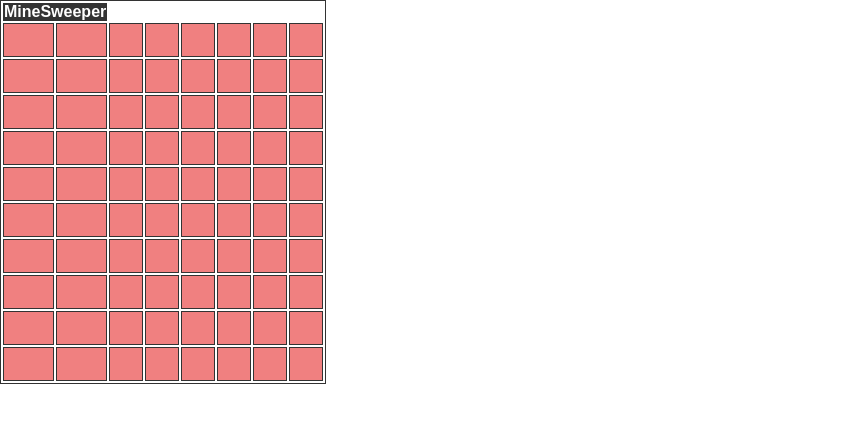
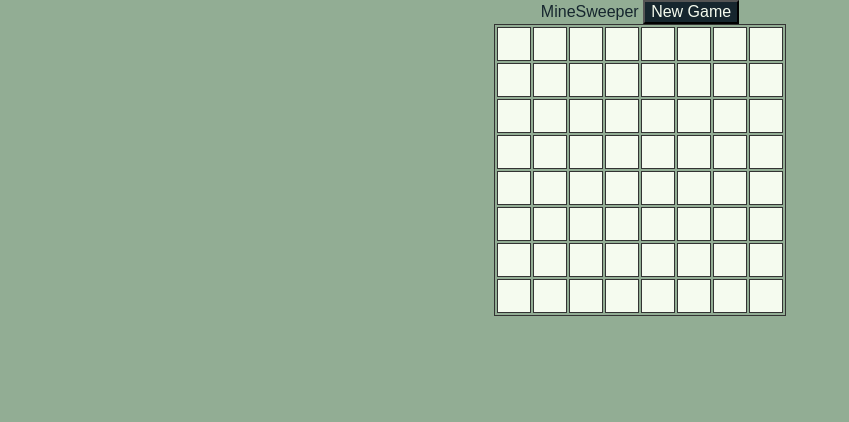
Before and after one commit to foxamanda2/minesweeper, a React (Create React App) app: page / in a window 1280 px wide. Shown: the top 422 px of the page, without its empty margins (0-849 px from the left). Built offline with nearby package versions, Linux system fonts and the light colour scheme.

Commit message:
Working Minesweeper

```diff
--- a/src/App.jsx
+++ b/src/App.jsx
@@ -1,34 +1,80 @@
 import React, { Component } from 'react'
 import { Table } from './components/Table'
 
-// state = {
-//   board: [],
-//   state: "new",
-//   mines: 10
-// }
-// async componentBoardMount() {
-//   await fetch('https://minesweeper-api.herokuapp.com/').then(response=> (return response.json())).then (apidata=> (console.log(apiData)))
-// }
 export class App extends Component {
+  state = {
+    // id: 1,
+    board: [
+      [' ', ' ', ' ', ' ', ' ', ' ', ' ', ' '],
+      [' ', ' ', ' ', ' ', ' ', ' ', ' ', ' '],
+      [' ', ' ', ' ', ' ', ' ', ' ', ' ', ' '],
+      [' ', ' ', ' ', ' ', ' ', ' ', ' ', ' '],
+      [' ', ' ', ' ', ' ', ' ', ' ', ' ', ' '],
+      [' ', ' ', ' ', ' ', ' ', ' ', ' ', ' '],
+      [' ', ' ', ' ', ' ', ' ', ' ', ' ', ' '],
+      [' ', ' ', ' ', ' ', ' ', ' ', ' ', ' '],
+    ],
+  }
+  handleClickCell = async (row, col) => {
+    const url = `https://minesweeper-api.herokuapp.com/games/${this.state.id}/check`
+    const body = { row: row, col: col }
+    const response = await fetch(url, {
+      method: 'POST',
+      headers: { 'content-type': 'application/json' },
+      body: JSON.stringify(body),
+    })
+    console.log(response)
+    const game = await response.json()
+    this.setState({ board: game.board })
+  }
+  handleFlagCell = async (row, col) => {
+    const url = `https://minesweeper-api.herokuapp.com/games/${this.state.id}/flag`
+    // for difficulty at the end of games?{difficuly}
+    const body = { row: row, col: col }
+    const response = await fetch(url, {
+      method: 'POST',
+      headers: { 'content-type': 'application/json' },
+      body: JSON.stringify(body),
+    })
+    console.log(response)
+    const game = await response.json()
+    this.setState({ board: game.board })
+  }
+  handleNewGame = async () => {
+    const response = await fetch(
+      'https://minesweeper-api.herokuapp.com/games',
+      {
+        method: 'POST',
+        headers: { 'content-type': 'application/json' },
+      }
+    )
+    const game = await response.json()
+    this.setState(game)
+  }
   render() {
     return (
       <table>
-        <thead>
-          <tr>
-            <th colspan="2">MineSweeper</th>
-          </tr>
-        </thead>
-        <tbody>
-          <Table />
-          <Table />
-          <Table />
-          <Table />
-          <Table />
-          <Table />
-          <Table />
-          <Table />
-          <Table />
-          <Table />
+        <caption>
+          MineSweeper <button onClick={this.handleNewGame}>New Game</button>
+        </caption>
+        <tbody className="table">
+          {/* <tr> */}
+          {this.state.board.map((boardRow, rowIndex) => {
+            return (
+              <tr key={rowIndex}>
+                {boardRow.map((cell, colIndex) => {
+                  return (
+                    <td
+                      key={colIndex}
+                      onClick={() => this.handleClickCell(rowIndex, colIndex)}
+                    >
+                      {cell}
+                    </td>
+                  )
+                })}
+              </tr>
+            )
+          })}
         </tbody>
       </table>
     )
--- a/src/components/Table.jsx
+++ /dev/null
@@ -1,18 +0,0 @@
-import React, { Component } from 'react'
-
-export class Table extends Component {
-  render() {
-    return (
-      <tr>
-        <td></td>
-        <td></td>
-        <td></td>
-        <td></td>
-        <td></td>
-        <td></td>
-        <td></td>
-        <td></td>
-      </tr>
-    )
-  }
-}
--- a/src/index.scss
+++ b/src/index.scss
@@ -9,24 +9,28 @@ html {
 body {
   margin: 0;
   min-height: 100%;
-}
-h1 {
-  text-align: center;
-  margin: 0;
-  padding: var(--header-font-size);
-  background-color: lightblue;
+  background: #92ad94;
 }
 table,
 td {
   border: 1px solid #333;
 }
-
-thead,
-tfoot {
-  background-color: #333;
-  color: #fff;
+td {
+  background-color: #f5fbef;
+  height: 30px;
+  width: 30px;
+  color: #2e4756;
 }
-td {
-  background-color: lightcoral;
-  padding: 1rem;
+table {
+  margin: 0px auto;
 }
+caption {
+  background-color: #92ad94;
+  color: #16262e;
+}
+button {
+  background-color: #16262e;
+  box-shadow: solid #16262e;
+  color: #f5fbef;
+  font-size: 1rem;
+}
```
